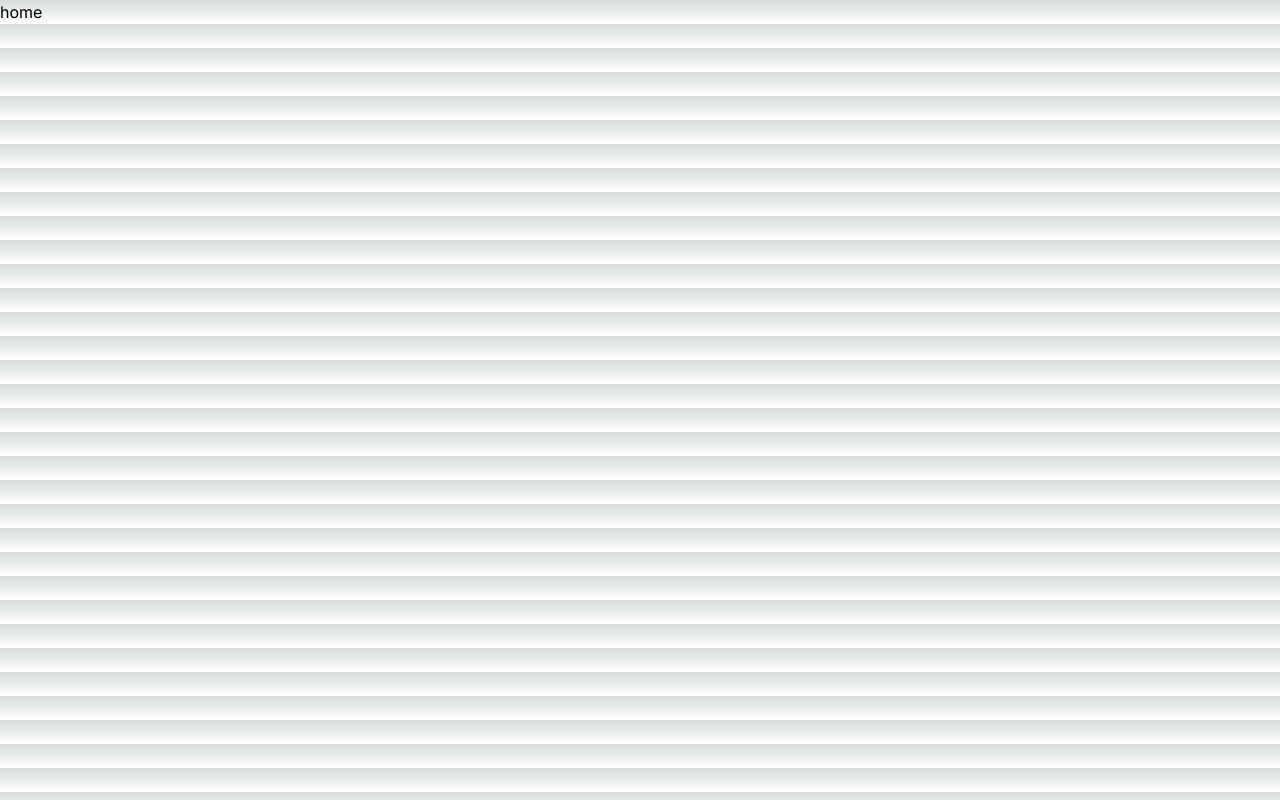
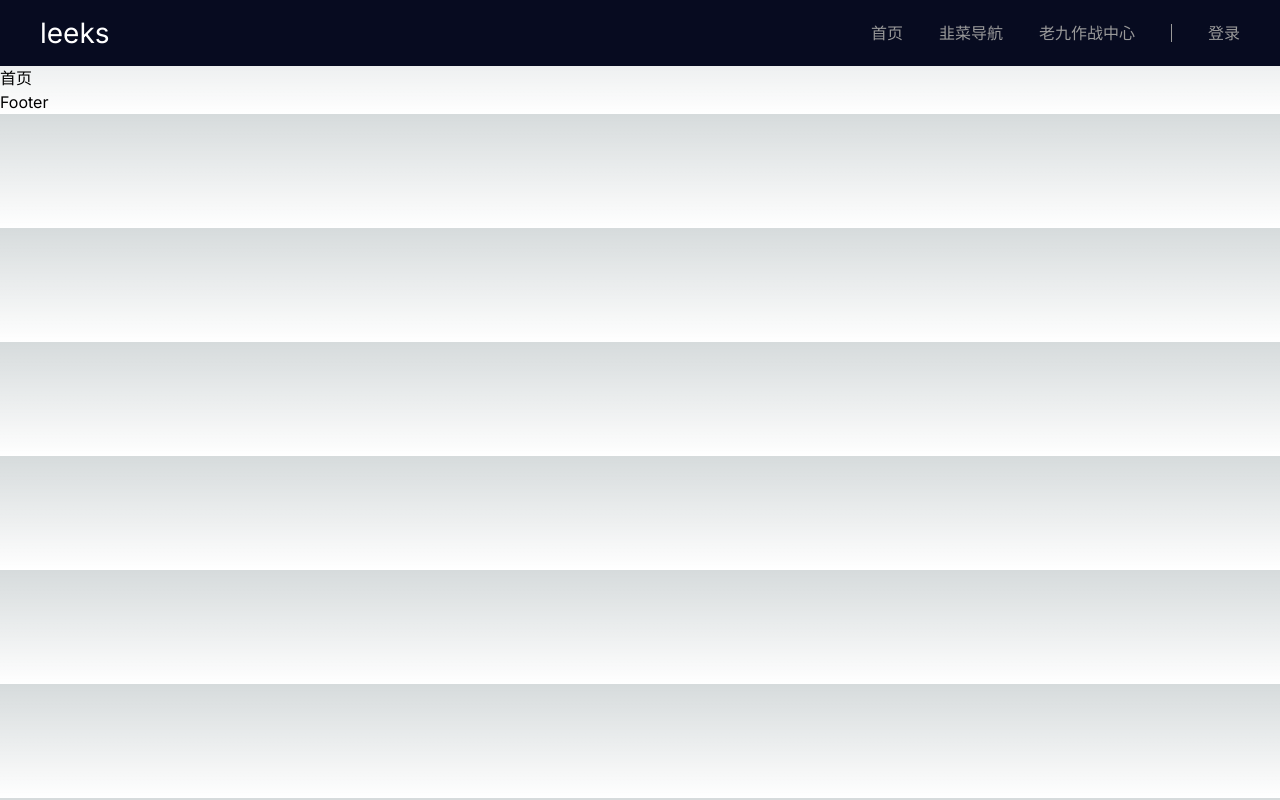
Before and after one commit to wubajiao/nextjs-app, a Next.js app: page /home in a window 1280 px wide. Built offline with nearby package versions, Linux system fonts and the light colour scheme.

Commit message:
feat: 页面基本布局layout和路由规划、sass引入

```diff
--- a/src/app/home/page.tsx
+++ b/src/app/(blankLayout)/fight/page.tsx
@@ -3,10 +3,10 @@
  * @Author       : wuhaidong
  * @Date         : 2023-09-27 12:01:56
  * @LastEditors  : wuhaidong
- * @LastEditTime : 2023-09-27 12:21:38
+ * @LastEditTime : 2023-09-27 16:57:32
  */
-function home() {
-  return <div>home</div>
+function leeks() {
+  return <div className="home">leeks</div>
 }
 
-export default home
+export default leeks
--- /dev/null
+++ b/src/app/(blankLayout)/layout.tsx
@@ -0,0 +1,8 @@
+export default function FullLayout({ children }: { children: React.ReactNode }) {
+  return (
+    <>
+      <div>header</div>
+      <main>{children}</main>
+    </>
+  )
+}
--- /dev/null
+++ b/src/app/(fullLayout)/home/page.tsx
@@ -0,0 +1,12 @@
+/*
+ * @Descripttion :
+ * @Author       : wuhaidong
+ * @Date         : 2023-09-27 12:01:56
+ * @LastEditors  : wuhaidong
+ * @LastEditTime : 2023-09-27 16:31:43
+ */
+function home() {
+  return <div className="home">首页</div>
+}
+
+export default home
--- /dev/null
+++ b/src/app/(fullLayout)/layout.tsx
@@ -0,0 +1,12 @@
+import Header from '@/components/Header'
+import Footer from '@/components/Footer'
+
+export default function RootLayout({ children }: { children: React.ReactNode }) {
+  return (
+    <main>
+      <Header />
+      {children}
+      <Footer />
+    </main>
+  )
+}
--- a/src/app/globals.css
+++ b/src/app/globals.css
@@ -18,10 +18,6 @@
 
 body {
   color: rgb(var(--foreground-rgb));
-  background: linear-gradient(
-      to bottom,
-      transparent,
-      rgb(var(--background-end-rgb))
-    )
+  background: linear-gradient(to bottom, transparent, rgb(var(--background-end-rgb)))
     rgb(var(--background-start-rgb));
 }
--- /dev/null
+++ b/src/components/Footer/index.tsx
@@ -0,0 +1,10 @@
+/*
+ * @Descripttion :
+ * @Author       : wuhaidong
+ * @Date         : 2023-09-27 14:59:23
+ * @LastEditors  : wuhaidong
+ * @LastEditTime : 2023-09-27 15:01:01
+ */
+export default function Footer(){
+    return <div>Footer</div>
+}
--- /dev/null
+++ b/src/components/Header/index.module.scss
@@ -0,0 +1,47 @@
+.header {
+  width: 100%;
+  padding: 12px 0;
+  background-color: #070b20;
+
+  .navWrap {
+    width: 100%;
+    max-width: 1200px;
+    margin: 0 auto;
+    display: flex;
+    justify-content: space-between;
+    .left {
+      .logo {
+        font-size: 28px;
+        color: #fff;
+      }
+    }
+    .right {
+        display: flex;
+        align-items: center;
+      .nav {
+        display: flex;
+        .item {
+          color: #999;
+          margin-right: 36px;
+          cursor: pointer;
+          &.active,&:hover {
+            color: #fff;
+          }
+
+        }
+      }
+      .login{
+        height: 18px;
+        line-height: 18px;
+        color:#999;
+        font-size: 16px;
+        border-left: 1px solid #999;
+        padding-left:36px;
+        cursor: pointer;
+        &:hover {
+            color: #fff;
+          }
+      }
+    }
+  }
+}
--- /dev/null
+++ b/src/components/Header/index.tsx
@@ -0,0 +1,38 @@
+/*
+ * @Descripttion :
+ * @Author       : wuhaidong
+ * @Date         : 2023-09-27 14:59:23
+ * @LastEditors  : wuhaidong
+ * @LastEditTime : 2023-09-27 16:12:27
+ */
+import Link from 'next/link'
+import styles from './index.module.scss'
+export default function Header() {
+  return (
+    <div className={`${styles.header}`}>
+      <div className={styles.navWrap}>
+        <div className={styles.left}>
+          <Link href="/">
+            <div className={`${styles.logo}`}>leeks</div>
+          </Link>
+        </div>
+        <div className={styles.right}>
+          <div className={styles.nav}>
+            {[
+              { name: '首页', link: '/home' },
+              { name: '韭菜导航', link: '/hao' },
+              { name: '老九作战中心', link: '/fight' },
+            ].map((item) => {
+              return (
+                <Link key={item.name} href={item.link}>
+                  <div className={styles.item}>{item.name}</div>
+                </Link>
+              )
+            })}
+          </div>
+          <div className={styles.login}>登录</div>
+        </div>
+      </div>
+    </div>
+  )
+}
```
Also changed, not shown: package.json (+8 -6 lines), src/app/layout.tsx (+4 -6 lines), src/app/(fullLayout)/page.tsx (renamed from src/app/page.tsx), 1 other file (tests, documents, lock files or other folders).
